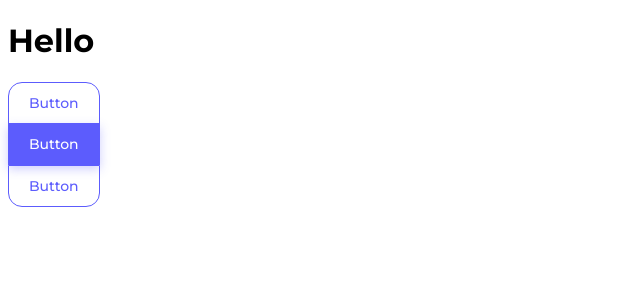
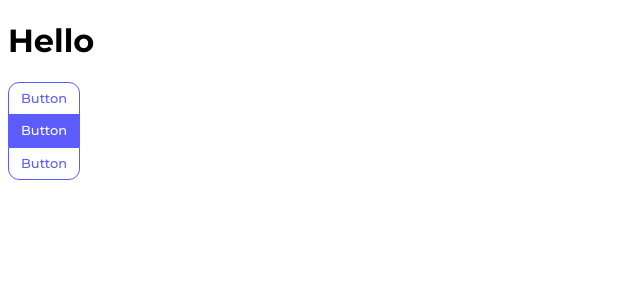
Before and after one commit to nuage-design/nuage-design-vue, a Vue app: page / in a window 1280 px wide. Shown: the top 300 px of the page, without its empty margins (0-640 px from the left). Built offline with nearby package versions, Linux system fonts and the light colour scheme.

Commit message:
fix styles

```diff
--- a/src/components/na-badge/styles/main.scss
+++ b/src/components/na-badge/styles/main.scss
@@ -22,9 +22,7 @@ $colors: primary, success, info, warning, danger, dark;
   max-width: max-content;
   transition: 0.1s;
 
-  &__text {
-    margin: 0 var(--side-space);
-  }
+  padding: 0 var(--side-space);
 
   &_dot {
     padding: 0;
--- a/src/components/na-button/na-button.vue
+++ b/src/components/na-button/na-button.vue
@@ -7,7 +7,7 @@
 <script>
 import { ref, reactive, onMounted } from "vue";
 
-const sizes = ["mini", "small", "medium", "large"];
+const sizes = ["small", "default", "large", "xl"];
 const types = ["rounded", "rect", "circle"];
 const styles = ["solid", "border", "transparent"];
 
@@ -16,7 +16,7 @@ export default {
   props: {
     size: {
       type: String,
-      default: "medium",
+      default: "default",
       validator: (value) => {
         return sizes.includes(value);
       },
--- a/src/components/na-button/styles/_mixins.scss
+++ b/src/components/na-button/styles/_mixins.scss
@@ -4,7 +4,6 @@
   &_color_#{$color} {
     &.na-button_style_solid {
       background: var(--color-#{$color});
-      box-shadow: 0px 4px 10px var(--color-#{$color}-transparent);
 
       &:hover:not(.na-button_active, [disabled]),
       &:focus:not(.na-button_active, [disabled]) {
--- a/src/components/na-button/styles/_variables.scss
+++ b/src/components/na-button/styles/_variables.scss
@@ -1,24 +1,21 @@
 .na-button {
-  $mini: (
-    border-radius: (rounded: 9px, rect: 3px, circle: 13.5px),
-    height: 27px,
+  $small: (
+    height: 28px,
     padding: 12px,
-    font-size: 11px,
+    font-size: 12px,
     font-equal: 14px,
     icon-size: 16px,
   );
 
-  $small: (
-    border-radius: (rounded: 11px, rect: 3px, circle: 16.5px),
+  $default: (
     height: 33px,
     padding: 13px,
     font-size: 13px,
     font-equal: 17px,
-    icon-size: 20px,
+    icon-size: 17px,
   );
 
-  $medium: (
-    border-radius: (rounded: 14px, rect: 3px, circle: 21px),
+  $large: (
     height: 42px,
     padding: 21px,
     font-size: 14px,
@@ -26,8 +23,7 @@
     icon-size: 24px,
   );
 
-  $large: (
-    border-radius: (rounded:18px, rect: 3px, circle: 27px),
+  $xl: (
     height: 54px,
     padding: 27px,
     font-size: 17px,
@@ -35,7 +31,7 @@
     icon-size: 30px,
   );
 
-  $sizes: (mini: $mini, small: $small, medium: $medium, large: $large);
+  $sizes: (small: $small, default: $default, large: $large, xl: $xl);
 
   --font-family: var(--main-font-family);
   --font-style: normal;
@@ -50,9 +46,14 @@
 
   @each $size, $values in $sizes {
     &.na-button_size_#{$size} {
-      $types-border-radius: map-get($values, border-radius);
+      $height: map-get($values, height);
+      $types-border-radius: (
+        rounded: $height / 3,
+        rect: 3px,
+        circle: $height / 2,
+      );
 
-      --height: #{map-get($values, height)};
+      --height: #{$height};
       --padding: 0 #{map-get($values, padding)};
       --font-size: #{map-get($values, font-size)};
       --icon-size: #{map-get($values, icon-size)};
```
Also changed, not shown: src/components/na-badge/na-badge.vue (+9 -2 lines), src/components/na-badge/styles/_variables.scss (+10 -10 lines), 2 other files (tests, documents, lock files or other folders).
